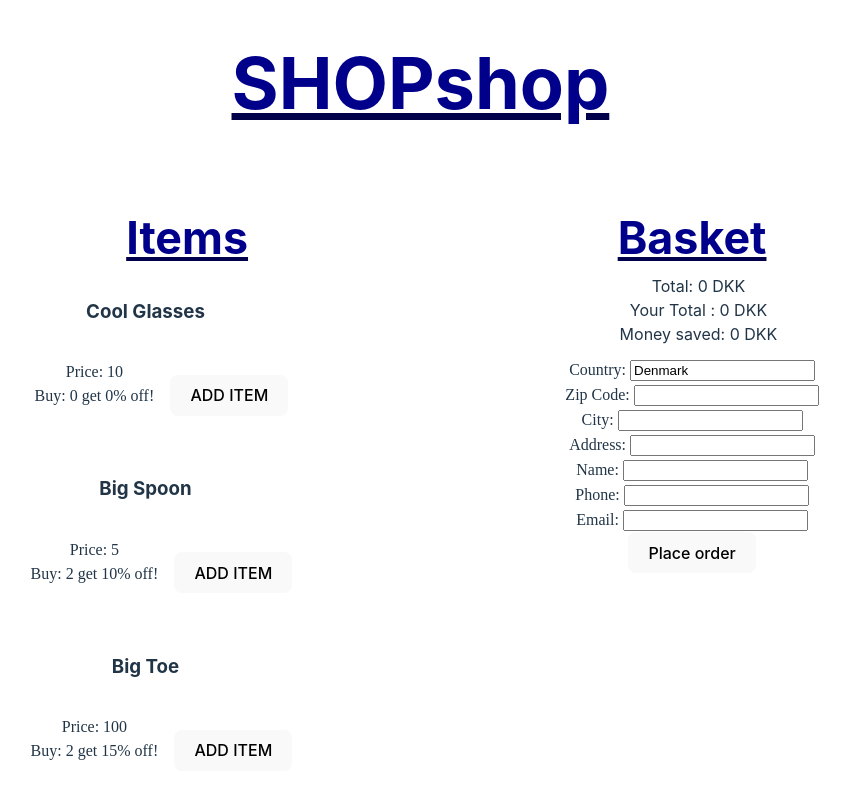
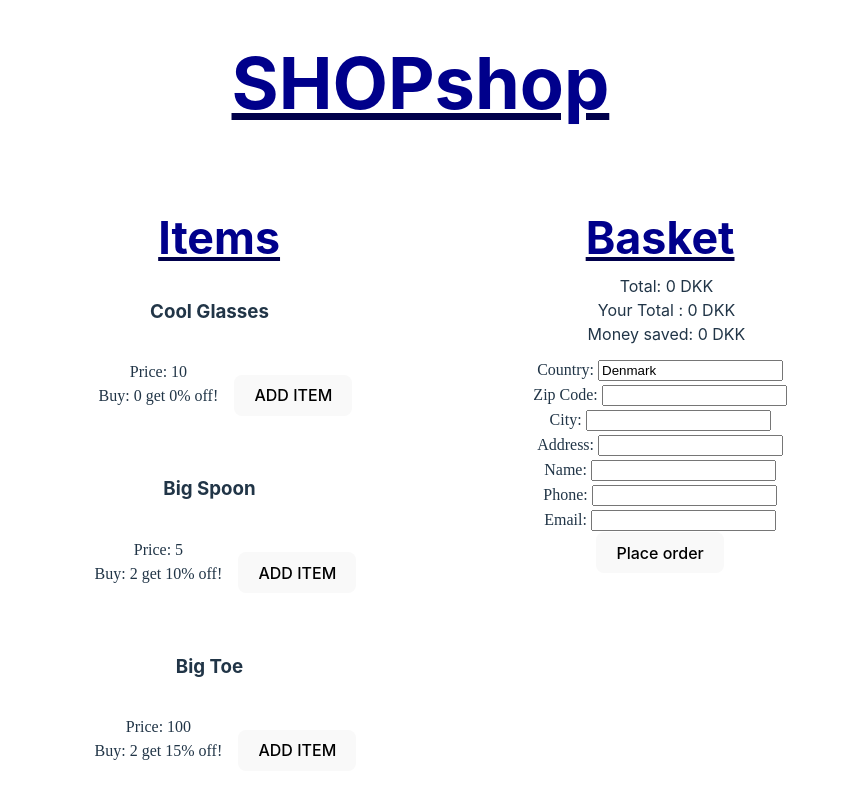
Before and after one commit to GoodGithubAccount/BIGREPO, a React (Vite) app in the folder frontend/: page / in a window 1280 px wide. Shown: the top 800 px of the page, without its empty margins (226-1076 px from the left). Built offline with nearby package versions, Linux system fonts and the light colour scheme.

Commit message:
Anna commit 3: Style og layout Lavet overskrift Styling af overskrift Navn nederst på side Opsætning og afstande Farver

```diff
--- a/frontend/src/Item.css
+++ b/frontend/src/Item.css
@@ -1,6 +1,6 @@
 .item{
   padding: 1em;
-  padding-right: 7em;
+  padding-right: 3em;
 }
 
 .price{
```
